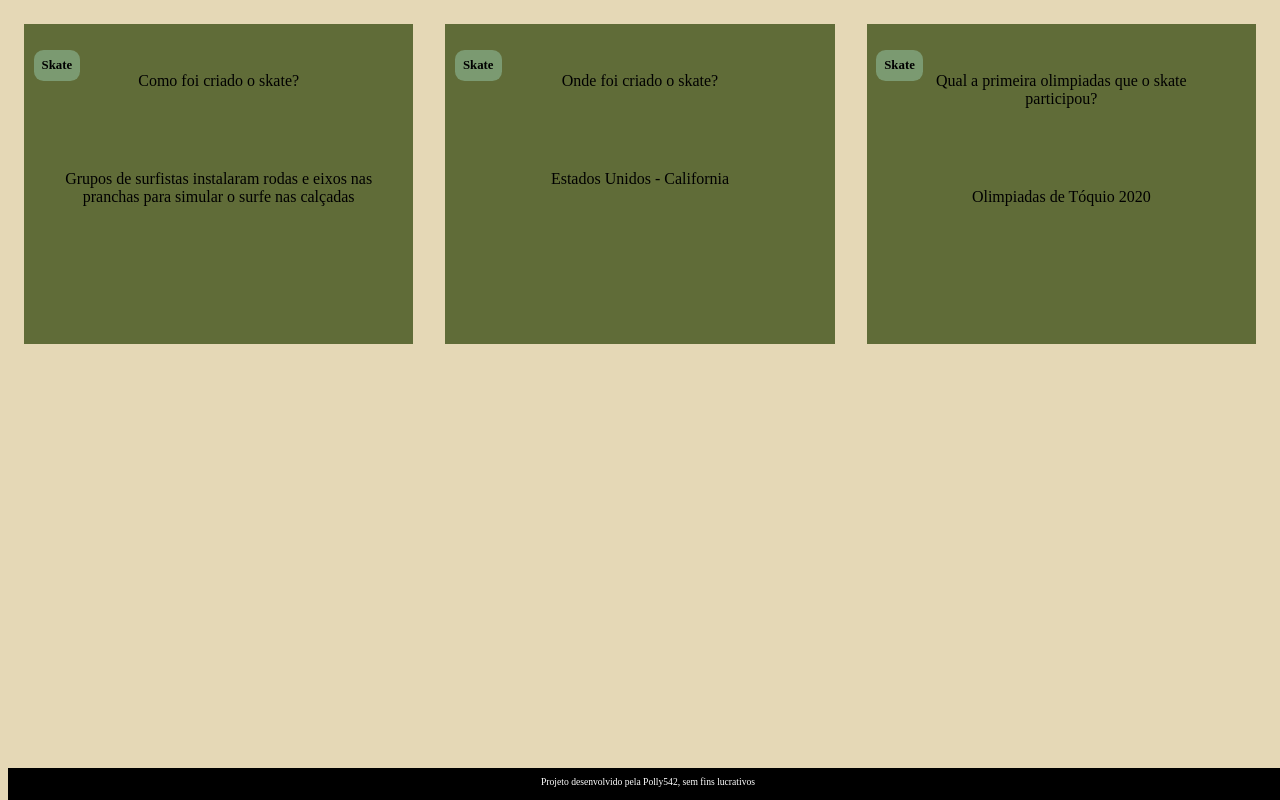
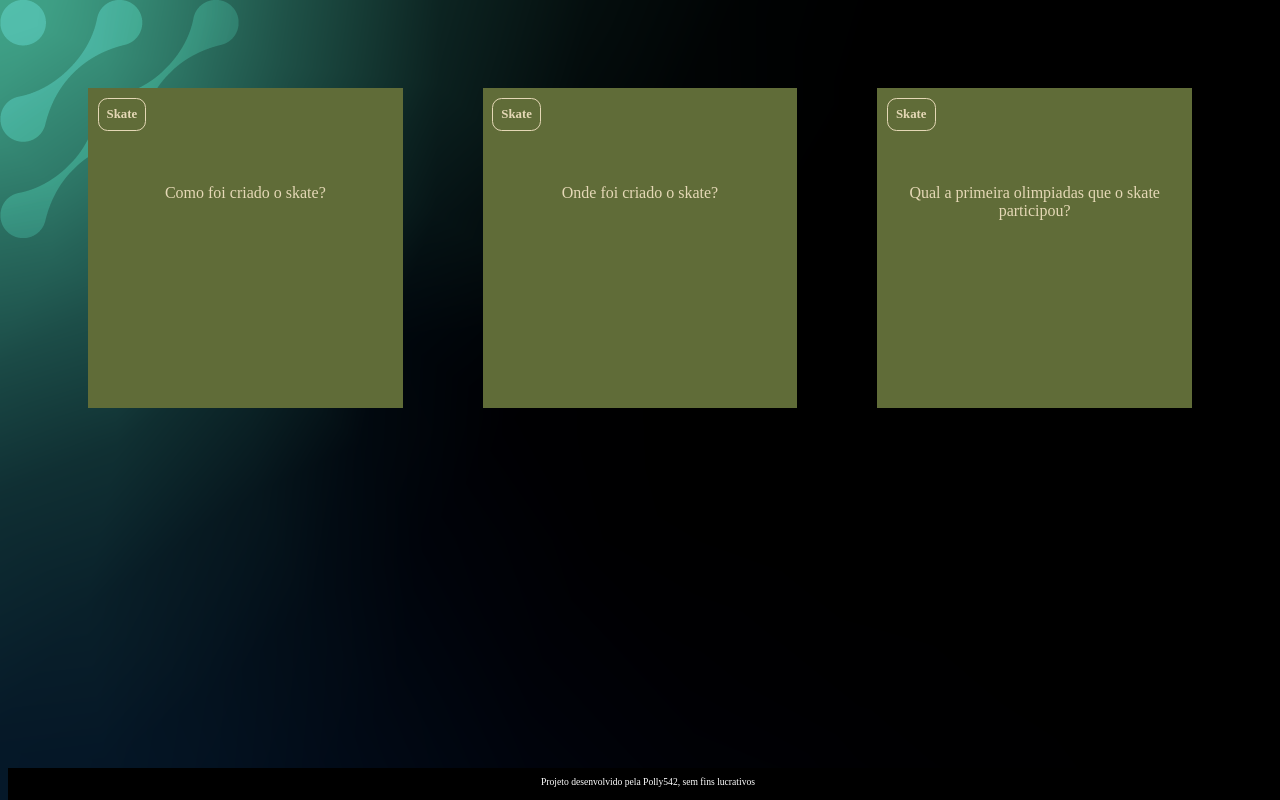
Before and after one commit to Polly542/Flashcard, a plain HTML site: page index.html in a window 1280 px wide. Drawn offline with Linux system fonts and the light colour scheme.

Commit message:
Add files via upload

```diff
--- a/assets/style.css
+++ b/assets/style.css
@@ -1,39 +1,80 @@
+:root {
+    --text-color: #E5D8B6;
+    --card-front-color: #606c38;
+    --card-back-color: black;
+}
+
 body {
-    background-color: #E5D8B6;
+    background: url('img/bg-desktop.webp');
     font-family: Bai Jamjuree;
 }
 
 #container {
-    display: flex; /* Elementos dispostos em linha */
+    display: flex;
+    flex-wrap: wrap;
+    justify-content: space-between;
+    padding: 4rem;
+    gap: 3rem;
 }
 
 .cartao {
     margin: 1rem 1rem;
-    background-color: #606c38;
     height: 20rem;
     flex-grow: 1;
     flex-basis: calc(33% - 6rem);
 }
 
 .cartao__conteudo {
+    background-color: var(--card-front-color);
     text-align: center;
     /* background-color: aquamarine; */
     height: 100%;
+    transform-style: preserve-3d;
+    transition: transform 300ms ease-in-out;
 }
 
 .cartao__conteudo h3 {
-    background-color: #7B9A71;
+    color: var(--text-color);
+    border: 1px solid var(--text-color);
     text-align: left;
     padding: 0.5rem;
     position: absolute;
     margin: 0.6rem;
     border-radius: 0.6rem;
     font-size: 1vw;
+    backface-visibility: hidden;
 }
 
 .cartao__conteudo p {
     margin-top: 1rem;
     padding: 2rem;
+    margin-top: 4rem;
+}
+
+.cartao__conteudo__pergunta p {
+    color: var(--text-color);
+    font-weight: 500;
+}
+
+.cartao__conteudo__resposta p {
+    color: var(--card-back-color);
+    font-weight: 700;
+}
+
+.cartao:hover .cartao__conteudo {
+    transform: rotateY(180deg);
+}
+
+.cartao__conteudo__pergunta,
+.cartao__conteudo__resposta {
+    backface-visibility: hidden;
+    position: absolute;
+    height: 100%;
+    width: 100%;
+}
+
+.cartao__conteudo__resposta {
+    transform: rotateY(180deg);
 }
 
 footer {
```
Also changed, not shown: index.html (+1 -1 lines), perguntas.js (added, +17 -0 lines), assets/img/bg-desktop.webp (added), assets/img/bg-mobile.webp (added), assets/img/bg-tablet.webp (added), 2 other files.
